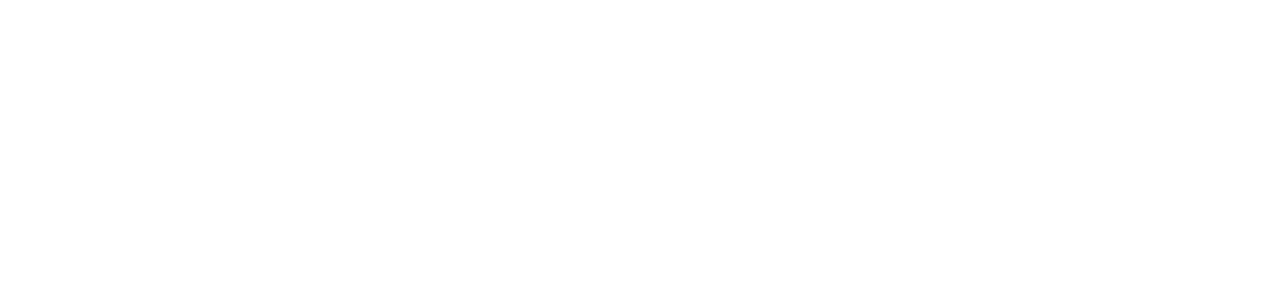
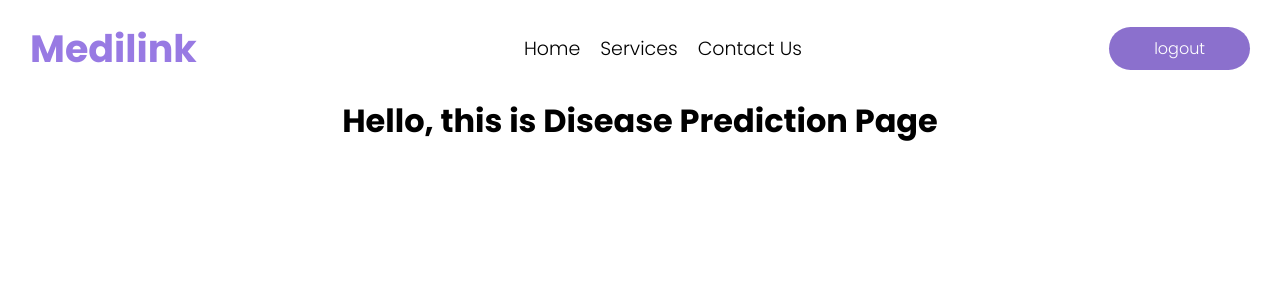
Before and after one commit to lakshya001-AI/Medilink, a React (Vite) app in the folder Frontend/: page /DiesesPredictionPage in a window 1280 px wide. Before the commit this address had no page. Shown: the top 300 px of the page. Built offline with nearby package versions, Linux system fonts and the light colour scheme.

Commit message:
commit changes

```diff
--- a/Frontend/src/App.jsx
+++ b/Frontend/src/App.jsx
@@ -7,6 +7,9 @@
 import DoctorPage from './Component/doctorPage';
 import PatientAccountPage from './CreateAccountDoctorAndPatient/patientAccountPage';
 import DoctorAccountPage from './CreateAccountDoctorAndPatient/doctorAccountPage';
+import PatientRecordPage from './patientServices/patientRecordPage';
+import DiesesPredictionPage from './patientServices/diseasePredictionPage';
+import HealthAssistantPage from './patientServices/healthAssistantPage';
 
 function App() {
   return <>
@@ -18,6 +21,9 @@
     <Route path='/doctorPage' element={<DoctorPage/>}/>
     <Route path='/patientAccountPage' element={<PatientAccountPage/>}/>
     <Route path='/doctorAccountPage' element={<DoctorAccountPage/>}/>
+    <Route path='/PatientRecordPage' element={<PatientRecordPage/>}/>
+    <Route path='/DiesesPredictionPage' element={<DiesesPredictionPage/>}/>
+    <Route path='/HealthAssistantPage' element={<HealthAssistantPage/>}/>
   </Routes>
   </BrowserRouter>
 
--- a/Frontend/src/Component/patientPage.jsx
+++ b/Frontend/src/Component/patientPage.jsx
@@ -1,5 +1,5 @@
 import React, { useState } from "react";
-import { Link } from "react-router-dom";
+import { Link, useNavigate} from "react-router-dom";
 import Style from "../App.module.css";
 import { FontAwesomeIcon } from '@fortawesome/react-fontawesome';
 import { faLocationDot, faHeadset, faEnvelope} from '@fortawesome/free-solid-svg-icons';
@@ -12,6 +12,7 @@
   const [PCEmail, setPCEmail] = useState("");
   const [PCMobileNumber, setPCMobileNumber] = useState("");
   const [PCMessage, setPCMessage]= useState("");
+  const navigate = useNavigate();
 
   const patientContactUsDetails = async () =>{
     if(PCName && PCEmail && PCMobileNumber && PCMessage){
@@ -79,6 +80,18 @@
       });
 
     }
+  }
+
+  const gotoRecordUpload = () =>{
+    navigate("/PatientRecordPage");
+  }
+
+  const gotoDiseasePrediction = () =>{
+    navigate("/DiesesPredictionPage");
+  }
+
+  const gotoHealthAssistant = () =>{
+    navigate("/HealthAssistantPage");
   }
 
   return (
@@ -166,7 +179,7 @@
                 Centralized patient records that streamline healthcare
                 management.
               </p>
-              <button className={Style.exploreBtnService}>Explore</button>
+              <button className={Style.exploreBtnService} onClick={gotoRecordUpload}>Explore</button>
             </div>
 
 
@@ -176,7 +189,7 @@
                 Improved healthcare outcomes through predictive analytics
                 Technique.
               </p>
-              <button className={Style.exploreBtnService}>Explore</button>
+              <button className={Style.exploreBtnService} onClick={gotoDiseasePrediction}>Explore</button>
             </div>
 
             <div className={Style.serviceType}>
@@ -185,7 +198,7 @@
                 Personalized support and guidance for patients through AI-driven
                 health assistance.
               </p>
-              <button className={Style.exploreBtnService}>Explore</button>
+              <button className={Style.exploreBtnService} onClick={gotoHealthAssistant}>Explore</button>
             </div>
           </div>
         </div>
--- /dev/null
+++ b/Frontend/src/patientServices/diseasePredictionPage.jsx
@@ -0,0 +1,36 @@
+import React from 'react'
+import { Link, useNavigate } from "react-router-dom";
+import Style from "../App.module.css";
+
+function DiesesPredictionPage() {
+  return <>
+   <div className={Style.mainDivPatient}>
+        <div className={Style.navBarPatient}>
+          <div className={Style.navBarLogoHeading}>
+            <h1>Medilink</h1>
+          </div>
+
+          <div className={Style.navBarElements}>
+            <Link className={Style.navBarElement1} to="/patientPage">
+              Home
+            </Link>
+            <a className={Style.navBarElement1} href="#services">
+              Services
+            </a>
+            <a className={Style.navBarElement1} href="#contactUs">
+              Contact Us
+            </a>
+          </div>
+
+          <div className={Style.navBarElements1}>
+            <Link className={Style.navBarElementAIHelp} to="/">
+              logout
+            </Link>
+          </div>
+        </div>
+        <h1>Hello, this is Disease Prediction Page</h1>
+      </div>
+  </>
+}
+
+export default DiesesPredictionPage;
--- /dev/null
+++ b/Frontend/src/patientServices/healthAssistantPage.jsx
@@ -0,0 +1,38 @@
+import React from "react";
+import { Link, useNavigate } from "react-router-dom";
+import Style from "../App.module.css";
+
+function HealthAssistantPage() {
+  return (
+    <>
+      <div className={Style.mainDivPatient}>
+        <div className={Style.navBarPatient}>
+          <div className={Style.navBarLogoHeading}>
+            <h1>Medilink</h1>
+          </div>
+
+          <div className={Style.navBarElements}>
+            <Link className={Style.navBarElement1} to="/patientPage">
+              Home
+            </Link>
+            <a className={Style.navBarElement1} href="#services">
+              Services
+            </a>
+            <a className={Style.navBarElement1} href="#contactUs">
+              Contact Us
+            </a>
+          </div>
+
+          <div className={Style.navBarElements1}>
+            <Link className={Style.navBarElementAIHelp} to="/">
+              logout
+            </Link>
+          </div>
+        </div>
+        <h1>Hello, this is Health Assistant Page</h1>
+      </div>
+    </>
+  );
+}
+
+export default HealthAssistantPage;
--- /dev/null
+++ b/Frontend/src/patientServices/patientRecordPage.jsx
@@ -0,0 +1,38 @@
+import React from "react";
+import { Link, useNavigate } from "react-router-dom";
+import Style from "../App.module.css";
+
+function PatientRecordPage() {
+  return (
+    <>
+      <div className={Style.mainDivPatient}>
+        <div className={Style.navBarPatient}>
+          <div className={Style.navBarLogoHeading}>
+            <h1>Medilink</h1>
+          </div>
+
+          <div className={Style.navBarElements}>
+            <Link className={Style.navBarElement1} to="/patientPage">
+              Home
+            </Link>
+            <a className={Style.navBarElement1} href="#services">
+              Services
+            </a>
+            <a className={Style.navBarElement1} href="#contactUs">
+              Contact Us
+            </a>
+          </div>
+
+          <div className={Style.navBarElements1}>
+            <Link className={Style.navBarElementAIHelp} to="/">
+              logout
+            </Link>
+          </div>
+        </div>
+        <h1>Hello, this is Patient Record Page</h1>
+      </div>
+    </>
+  );
+}
+
+export default PatientRecordPage;
```
